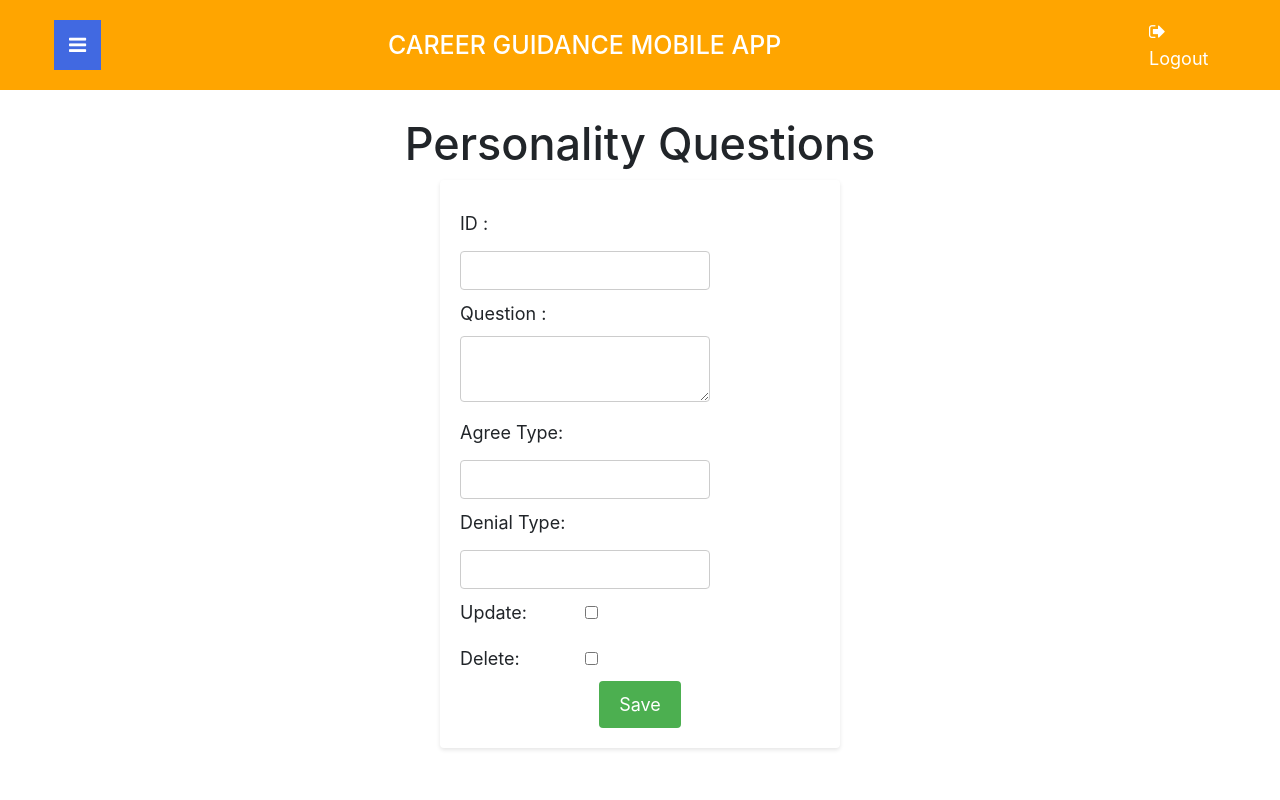
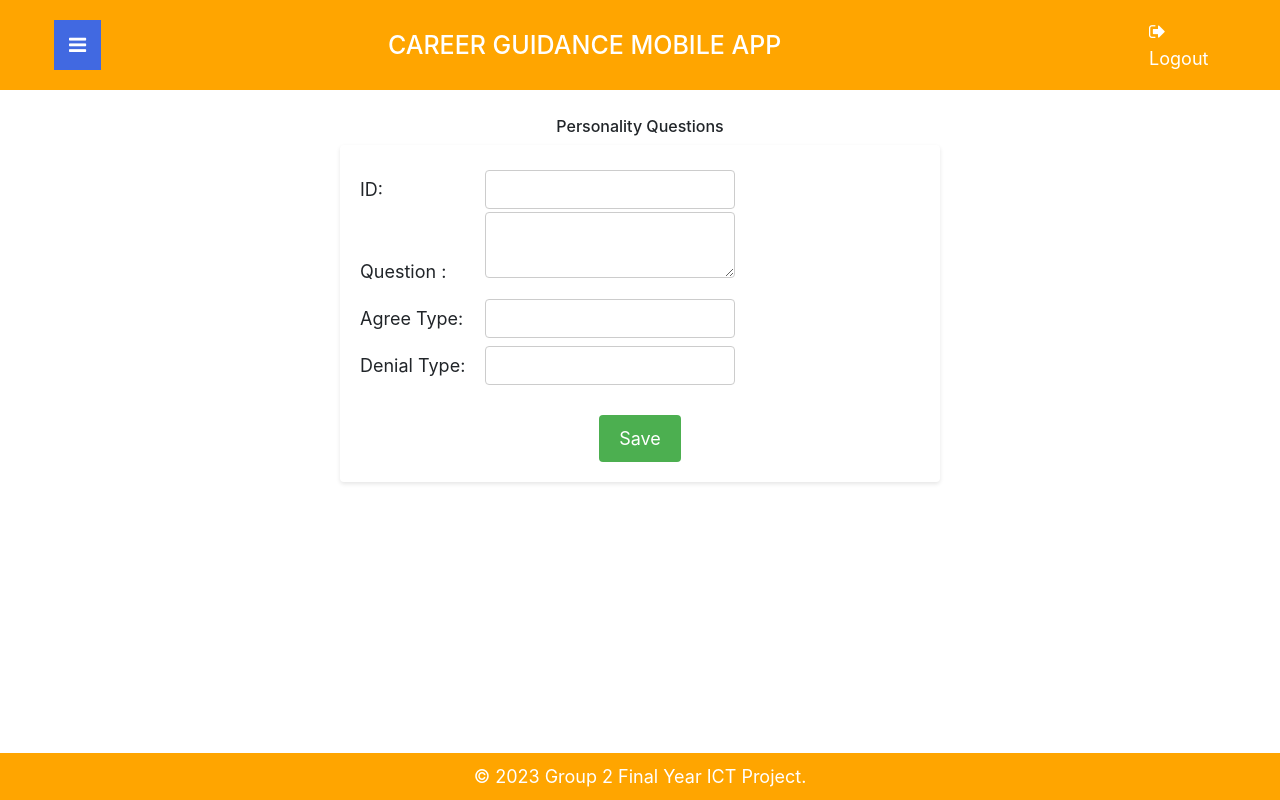
Before and after one commit to mlimbika-precious/Tsogolo-Admin-Web-Panel, a PHP site: page /AddPersonalityQuestions.php in a window 1280 px wide. Run offline with PHP 8.4, Linux system fonts and the light colour scheme; some libraries are stand-ins or nearby versions.

Commit message:
input restructions on the add personality questions form

```diff
--- a/AboutDevelopers.php
+++ b/AboutDevelopers.php
@@ -83,7 +83,7 @@
         <?php
             include "./adminHeader.php";
             include "./sidebar.php";
-
+                include "./footer.php";
             //include_once "./config/dbconnect.php";
         ?>
         <h3 style="text-align: center;">About Developers</h3>
--- a/AddPersonalityQuestions.php
+++ b/AddPersonalityQuestions.php
@@ -5,17 +5,19 @@
   <style>
     /* CSS styling for the form */
     body {
-      font-family: Arial, sans-serif;
-      background-color: #f2f2f2;
+      margin: 0;
+      padding: 0;
+      font-family: !important;
+      background-color: dimgray;
     }
 
 
 
 
     form {
-      width: 400px;
+      width: 600px;
       margin: 0 auto;
-      background-color: #fff;
+      background-color: #ffffff;
       padding: 20px;
       border-radius: 4px;
       box-shadow: 0 2px 4px rgba(0, 0, 0, 0.1);
@@ -54,7 +56,7 @@
     }
 
     input[type="submit"]:hover {
-      background-color: #45a049;
+    background-color: #ff6600; /* Orange color */
     }
   </style>
   <head>
@@ -70,34 +72,34 @@
         <?php
             include "./adminHeader.php";
             include "./sidebar.php";
+            include "./footer.php";
 
             //include_once "./config/dbconnect.php";
         ?>
 
 
   <br>
-      <h1 style="text-align: center;">Personality Questions</h1>
+      <h1 style="text-align: center; font-size: 16px;">Personality Questions</h1>
 
 
 
   <form>
-    <label for="id">ID              :</label>
-    <input type="text" id="id" name="id" required><br>
+    <label for="id">ID:</label>
+    <input type="text" id="id" name="id" required oninput="validateInput(this)" maxlength="3"><br>
 
     <label for="question">Question          :</label>
     <textarea id="question" name="question" required></textarea><br>
 
-    <label for="agreeType">Agree Type:</label>
-    <input type="text" id="agreeType" name="agreeType" required><br>
+   <label for="agreeType">Agree Type:</label>
+<input type="text" id="agreeType" name="agreeType" required oninput="validateInput(this)" maxlength="1"><br>
+<span id="error-message" style="color: red; display: none;">Please enter a single alphabetic character.</span>
+<span id="lowercase-message" style="color: red; display: none;">Please use uppercase letters only.</span>
 
-    <label for="denialType">Denial Type:</label>
-    <input type="text" id="denialType" name="denialType" required><br>
+<label for="denialType">Denial Type:</label>
+<input type="text" id="denialType" name="denialType" required oninput="validateInput(this)" maxlength="1"><br>
+<span id="error-message" style="color: red; display: none;">Please enter a single alphabetic character.</span>
+<span id="lowercase-message" style="color: red; display: none;">Please use uppercase letters only.</span><br>
 
-    <label for="update">Update:</label>
-    <input type="checkbox" id="update" name="update"><br>
-
-    <label for="delete">Delete:</label>
-    <input type="checkbox" id="delete" name="delete">
 
     <div class="center">
       <input type="submit" value="Save">
@@ -115,3 +117,20 @@
 </body>
 
 </html>
+<script>
+function validateInput(input) {
+  var value = input.value;
+
+  if (value.length !== 1 || !/^[A-Za-z]$/.test(value)) {
+    document.getElementById('error-message').style.display = 'block';
+  } else {
+    document.getElementById('error-message').style.display = 'none';
+
+    if (value.toLowerCase() === value) {
+      document.getElementById('lowercase-message').style.display = 'block';
+    } else {
+      document.getElementById('lowercase-message').style.display = 'none';
+    }
+  }
+}
+</script>
--- a/AddRoleModels.php
+++ b/AddRoleModels.php
@@ -105,8 +105,8 @@
         <?php
             include "./adminHeader.php";
             include "./sidebar.php";
-
-            include_once "./config/dbconnect.php";
+                include "./footer.php";
+            //include_once "./config/dbconnect.php";
         ?>
         <h3 style="text-align: center;"> Add Role Models</h3>
 
--- a/PersonalityQuestionsList.php
+++ b/PersonalityQuestionsList.php
@@ -13,7 +13,7 @@
     body {
       margin: 0;
       padding: 0;
-      font-family: cursive;
+      font-family:!important;
         }
 
 
@@ -68,13 +68,14 @@
         <?php
             include "./adminHeader.php";
             include "./sidebar.php";
+            include "./footer.php";
 
             //include_once "./config/dbconnect.php";
         ?>
 
 
           <main>
-    <h2 style="text-align: center;">Question List</h2>
+    <h2 style="text-align: center; font-size:30px">Question List</h2>
 
 
         <table >
--- a/RoleModelsList.php
+++ b/RoleModelsList.php
@@ -15,7 +15,7 @@
         <?php
             include "./adminHeader.php";
             include "./sidebar.php";
-
+                include "./footer.php";
            // include_once "./config/dbconnect.php";
         ?>
 
--- a/admin.php
+++ b/admin.php
@@ -14,7 +14,7 @@
         <?php
             include "./adminHeader.php";
             include "./sidebar.php";
-
+                include "./footer.php";
            // include_once "./config/dbconnect.php";
         ?>
 
--- /dev/null
+++ b/footer.php
@@ -0,0 +1,33 @@
+<!DOCTYPE html>
+<html>
+<head>
+	<meta charset="utf-8">
+	<meta name="viewport" content="width=device-width, initial-scale=1">
+	<title></title>
+	<style>
+
+/* Footer Styles */
+    .footer {
+      position: fixed;
+      left: 0;
+      bottom: 0;
+      width: 100%;
+      background-color: orange;
+      color: #fff;
+      text-align: center;
+      padding: 10px;
+    }
+
+    .footer p {
+      margin: 0;
+    }
+
+	</style>
+</head>
+<body>
+<footer class="footer">
+    <p>&copy; 2023 Group 2 Final Year ICT Project. </p>
+  </footer>
+
+</body>
+</html>
```
